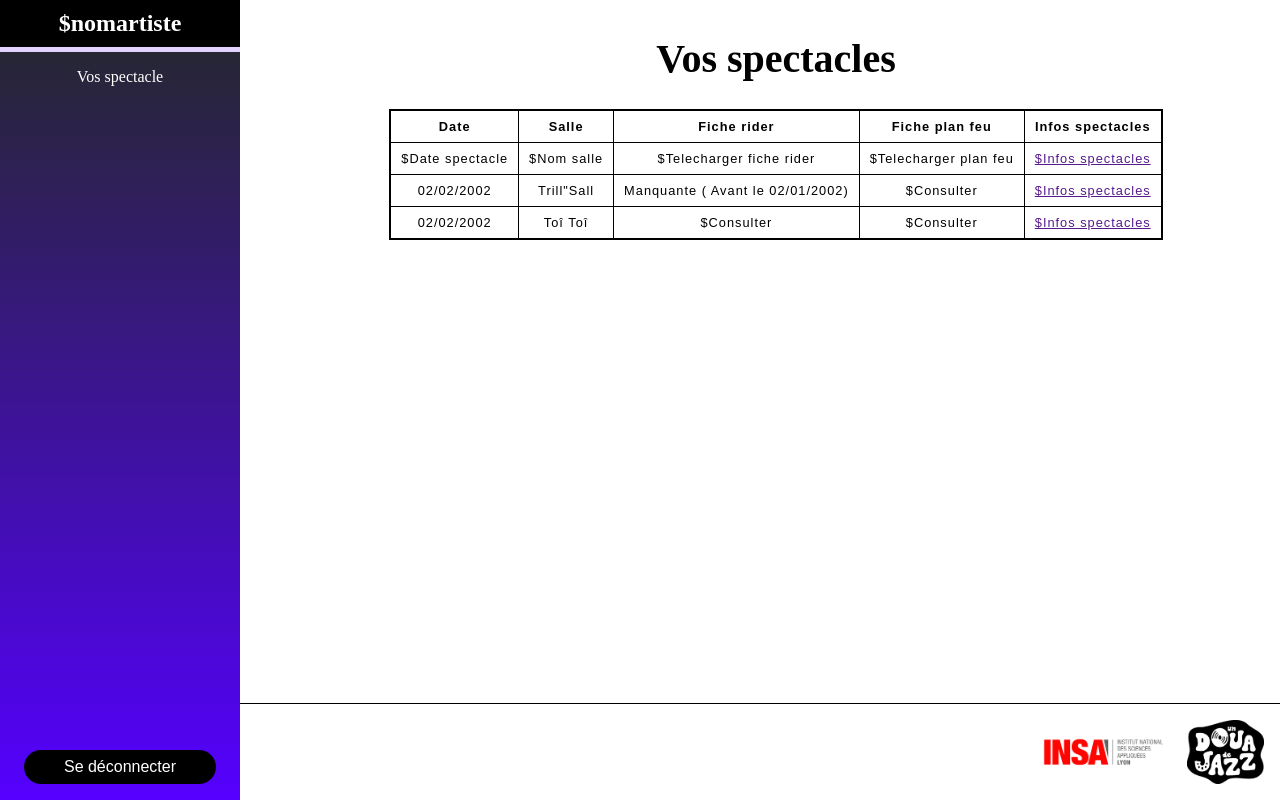
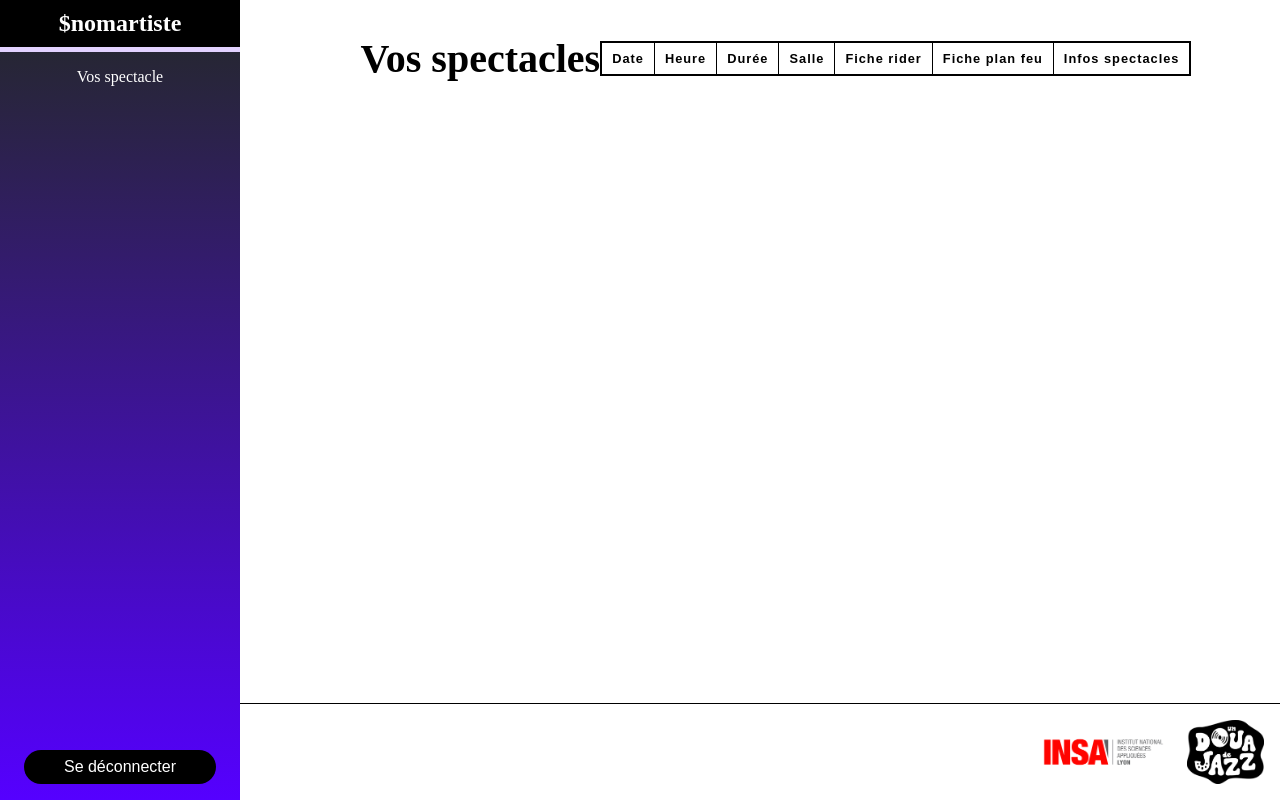
Before and after one commit to KillianCARRAT/PROJET_FI, a PHP site: page /src/Views/Liste_Spec_Art.php in a window 1280 px wide. Run offline with PHP 8.4, Linux system fonts and the light colour scheme; tables that the repository leaves empty or names only in its code hold one stand-in row (values such as "Sample post"); lists and menus that the app fills with data are empty.

Commit message:
liste_spect_art lié à la bd

```diff
--- a/src/Views/Liste_Spec_Art.php
+++ b/src/Views/Liste_Spec_Art.php
@@ -11,35 +11,32 @@ include 'head.php'; ?>
                 <thead>
                     <tr>
                         <th scope="col">Date</th>
+                        <th scope="col">Heure</th>
+                        <th scope="col">Durée</th>
                         <th scope="col">Salle</th>
                         <th scope="col">Fiche rider</th>
                         <th scope="col">Fiche plan feu</th>
                         <th scope="col">Infos spectacles</th>
                     </tr>
                 </thead>
-                <tbody>
-                    <tr>
-                        <td>$Date spectacle</td>
-                        <td>$Nom salle</td>
-                        <td>$Telecharger fiche rider</td>
-                        <td>$Telecharger plan feu</td>
-                        <td><a href="">$Infos spectacles</a></td>
-                    </tr>
-                    <tr>
-                        <td>02/02/2002</td>
-                        <td>Trill"Sall</td>
-                        <td>Manquante ( Avant le 02/01/2002)</td>
-                        <td>$Consulter</td>
-                        <td><a href="">$Infos spectacles</a></td>
-                    </tr>
-                    <tr>
-                        <td>02/02/2002</td>
-                        <td>Toî Toî</td>
-                        <td>$Consulter</td>
-                        <td>$Consulter</td>
-                        <td><a href="">$Infos spectacles</a></td>
-                    </tr>
-                </tbody>
+                <?php $reponse = $bdd->query('SELECT * FROM CONCERT NATURAL JOIN SALLE');
+                while ($donnees = $reponse->fetch()) {
+                ?>
+                    <tbody>
+                        <tr>
+                            <td><?php echo $donnees['dateCo']; ?></td>
+                            <td><?php echo $donnees['debutConcert']; ?></td>
+                            <td><?php echo $donnees['dureeConcert']; ?></td>
+                            <td><?php echo $donnees['nomS']; ?></td>
+                            <td><a href="src/Views/rider.php">Fiche rider</a></td>
+                            <td>Plan feu</td>
+                            <td>Info spectacle</td>
+                        </tr>
+                    </tbody>
+                <?php
+                }
+                $reponse->closeCursor();
+                ?>
             </table>
         </div>
     </main>
```
Also changed, not shown: src/Views/liste_salle.php (+0 -7 lines).
